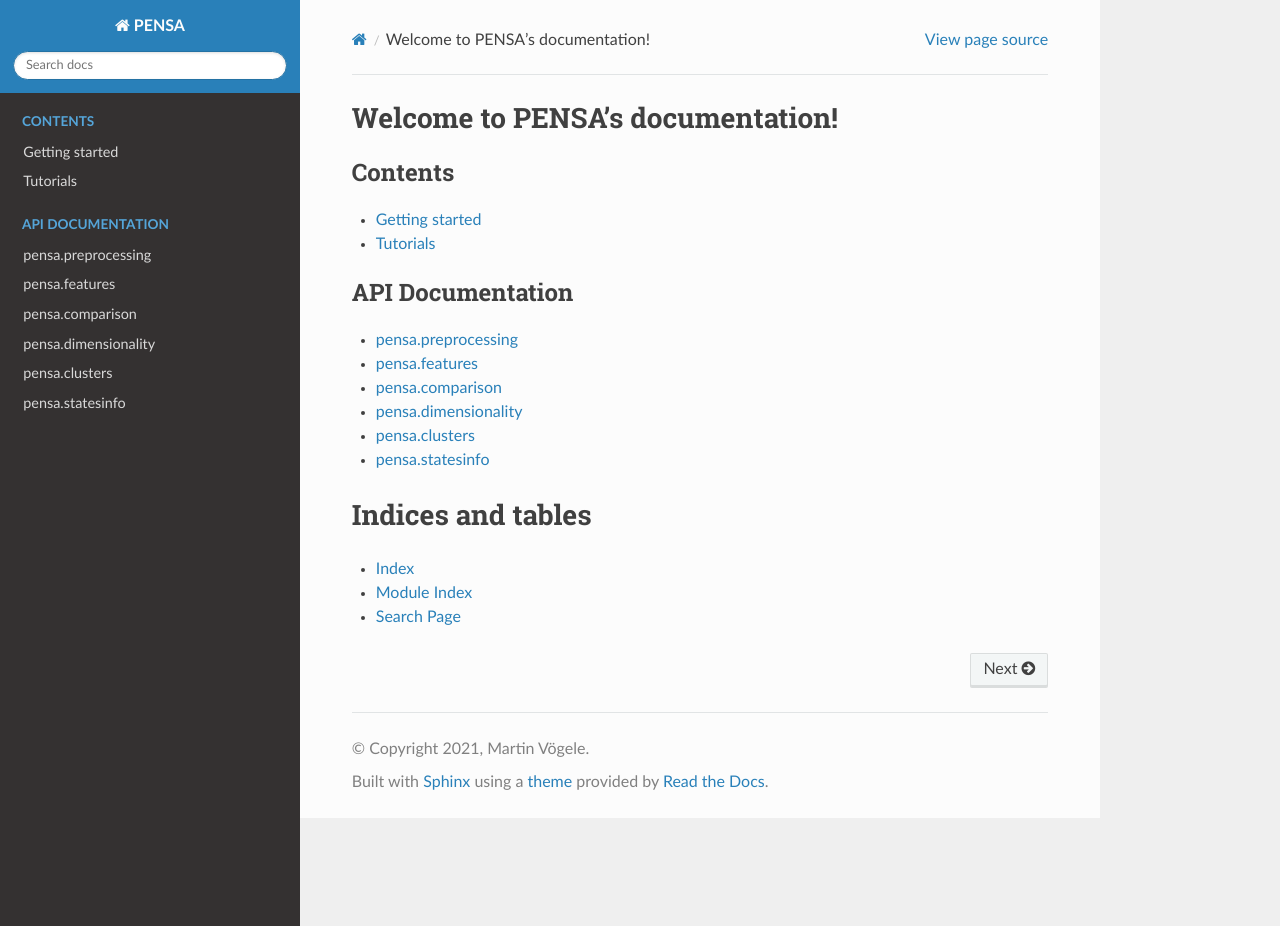
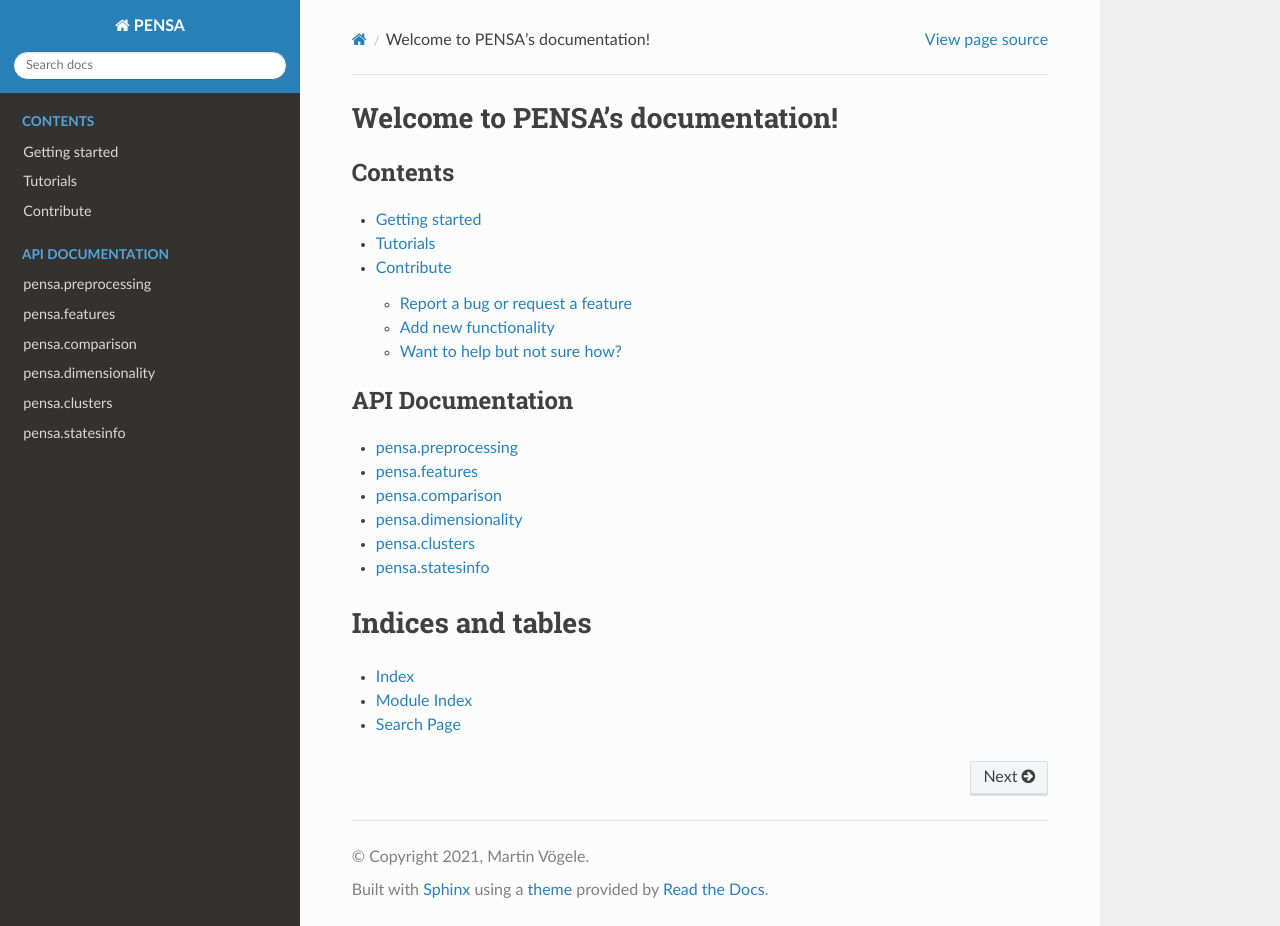
Before and after one commit to drorlab/pensa, a Sphinx documentation site: the page built from docs/index.rst, in a window 1280 px wide and 926 px high. Built offline with Sphinx 7.4.7 and the Read the Docs theme 2.0.0, drawn with Linux system fonts in a browser that asks for light colours; some of the changed lines change nothing that is shown.

Commit message:
contribution help to docs

```diff
--- /dev/null
+++ b/docs/contribute.rst
@@ -0,0 +1,24 @@
+Contribute
+==========
+
+You can support PENSA in several different ways: by reporting bugs and flaws, by requesting new functionality that would benefit your work, or by writing or improving code.
+We are always happy to help and to hear about your work and your success stories.
+
+Report a bug or request a feature
+***********************************
+
+PENSA is open-source and available on `Github <https://github.com/drorlab/pensa>`_. Please submit issues or requests using the `issue tracker <https://github.com/drorlab/pensa/issues>`_.
+
+Add new functionality
+***********************************
+
+We welcome any kind of contributions to improve or expand the PENSA code. In particular, we are interested in readers for new feature types and new ways to analyze and compare structural ensembles. PENSA is maintained on `Github <https://github.com/drorlab/pensa>`_ so you can fork it and create a pull request. Please make sure to properly test your contribution before the request. For large or complicated contributions, please get in contact so we can coordinate them with you. We explain one of the most straightforward cases (featurizer) below:
+
+New featurizer
+-----------------------------------
+To add the possibility to read a new kind of features, add a module file to the folder :mod:`pensa/features <pensa.features>` that contains your reader functions. These reader functions should return a list with feature names and a numpy array with the corresponding values. Use one of the existing featurizers as a template.
+
+Want to help but not sure how?
+***********************************
+
+Check our `to do list <https://github.com/drorlab/pensa/blob/master/TODO.md>`_ for inspiration. We have much more ideas than time to implement them all. Just pick something from the list and let us know that you work on it. Feel free to reach out for questions!
--- a/docs/index.rst
+++ b/docs/index.rst
@@ -9,7 +9,7 @@
 
    getting_started
    tutorials
-
+   contribute
 
 .. toctree::
    :maxdepth: 1
```
